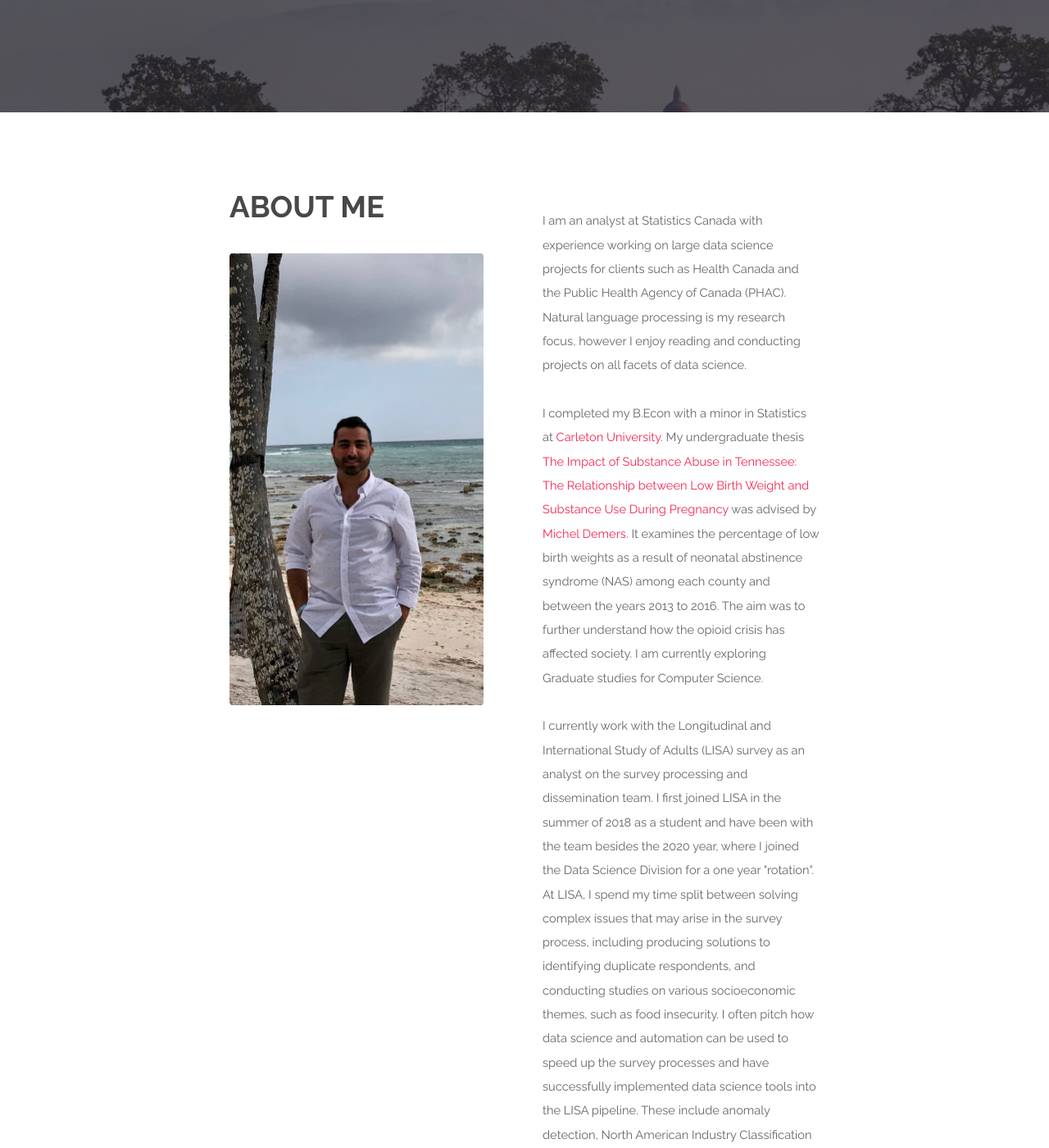
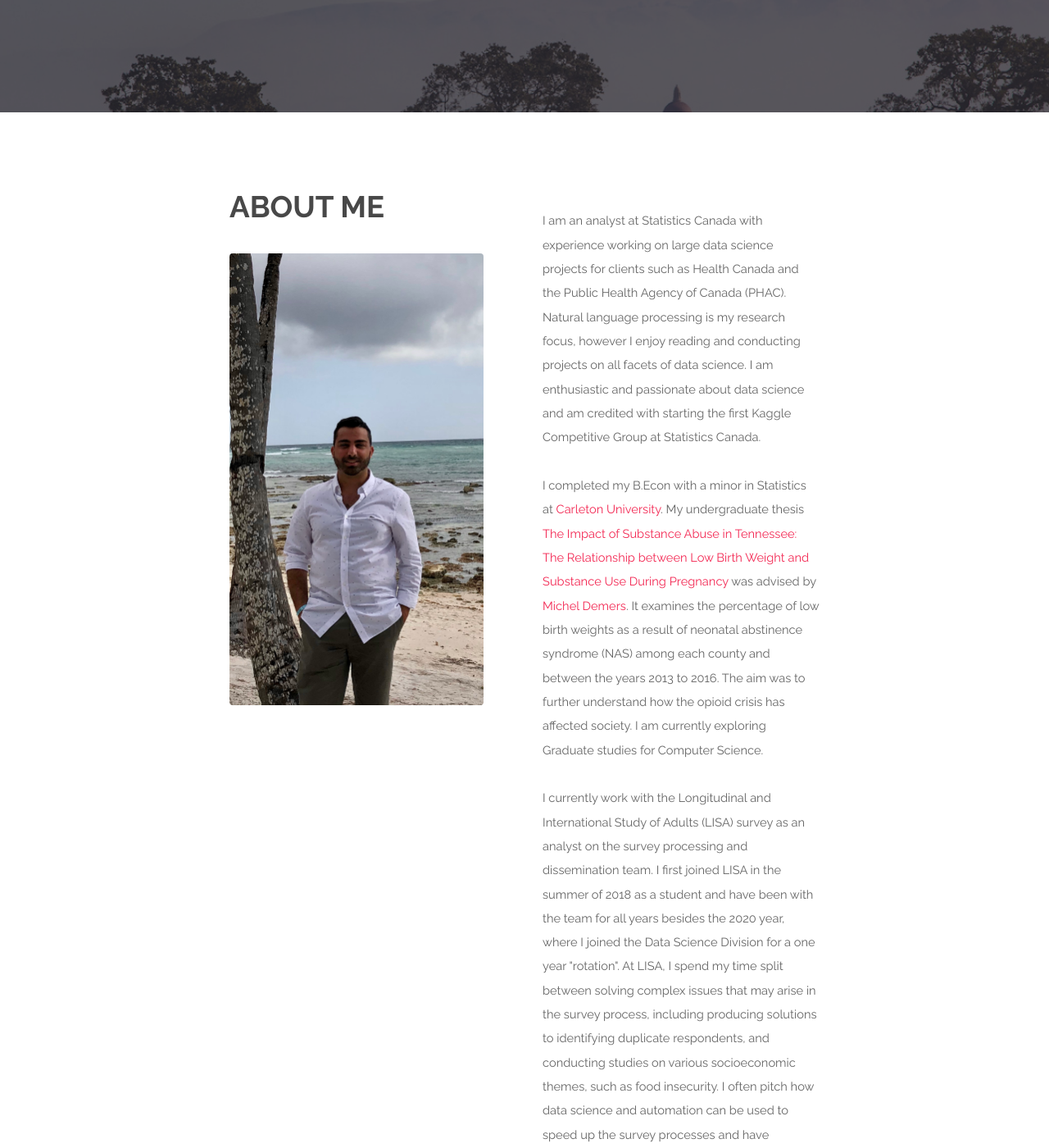
Before and after one commit to a-elhajj/a-elhajj.github.io, a Jekyll site: the page index.html, which Jekyll copies as it is, in a window 1280 px wide and 1400 px high, scrolled down 336 px. Shown: the whole window at 82% size. Built offline with Jekyll 4.4.1, drawn with Linux system fonts in a browser that asks for light colours; some of the changed text lies outside the part shown.

Commit message:
added to bio

```diff
--- a/index.html
+++ b/index.html
@@ -82,9 +82,12 @@
 							</div>
 							<div class="6u$ 12u$(medium)">
                 <br>
-				<p>I am an analyst at Statistics Canada with experience working on large data science projects for clients such as Health Canada and
-                    the Public Health Agency of Canada (PHAC). Natural language processing is my research focus, however I enjoy reading and conducting
-                    projects on all facets of data science.
+				<p>I am an analyst at Statistics Canada with experience working on large data science projects for clients such as
+                    Health Canada and the Public Health Agency of Canada (PHAC). Natural language processing is my research focus,
+                    however I enjoy reading and conducting projects on all facets of data science.
+
+                    I am enthusiastic and passionate about data science and am credited with starting the first
+                    Kaggle Competitive Group at Statistics Canada.
                 </p>
 
         <p>I completed my B.Econ with a minor in Statistics at <a href="https://carleton.ca/economics/" target="_blank">Carleton University</a>.
@@ -96,12 +99,17 @@
                 I am currently exploring Graduate studies for Computer Science.
         </p>
 
-        <p>I currently work with the Longitudinal and International Study of Adults (LISA) survey as an analyst on the survey processing and dissemination team.
-            I first joined LISA in the summer of 2018 as a student and have been with the team besides the 2020 year, where I joined the Data Science Division for a one year
-            "rotation". At LISA, I spend my time split between solving complex issues that may arise in the survey process, including producing solutions to
-            identifying duplicate respondents, and conducting studies on various socioeconomic themes, such as food insecurity. I often pitch how data science and
-            automation can be used to speed up the survey processes and have successfully implemented data science tools into the LISA pipeline.
-            These include anomaly detection, North American Industry Classification System (NAICS) classification, and IBM-WATSON ICD-10 code classification.
+        <p>I currently work with the Longitudinal and International Study of Adults (LISA) survey as an analyst on the
+            survey processing and dissemination team. I first joined LISA in the summer of 2018 as a student and have been
+            with the team for all years besides the 2020 year, where I joined the Data Science Division for a one year "rotation".
+
+            At LISA, I spend my time split between solving complex issues that may arise in the survey process, including
+            producing solutions to identifying duplicate respondents, and conducting studies on various socioeconomic themes,
+            such as food insecurity.
+
+            I often pitch how data science and automation can be used to speed up the survey processes
+            and have successfully implemented data science tools into the LISA pipeline. These include anomaly detection,
+            North American Industry Classification System (NAICS) code classification, and IBM-WATSON ICD-10 code classification.
         </p>
 
                                                         </div>
```
